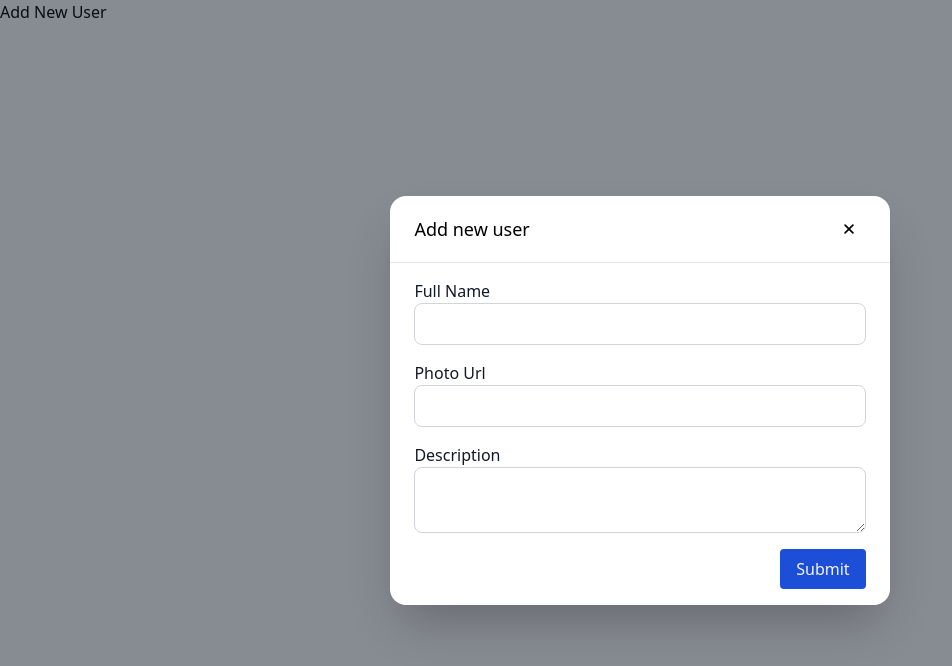
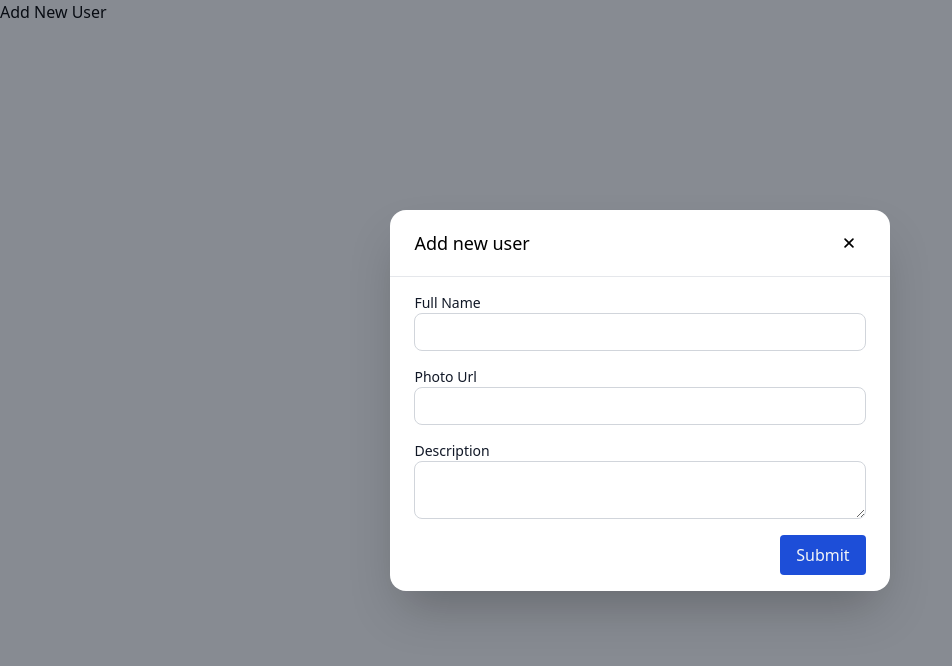
Before and after one commit to geekreflex/react-TDD, a React (Vite) app: page / in a window 1280 px wide. Both pictures are taken after a click on the button "Add New User". Shown: the top 666 px of the page, without its empty margins (0-952 px from the left). Built offline with nearby package versions, Linux system fonts and the light colour scheme.

Commit message:
user context

```diff
--- a/src/components/AddUser.tsx
+++ b/src/components/AddUser.tsx
@@ -45,16 +45,23 @@ const AddUser: React.FC<AddUserProps> = () => {
       <div>
         <form>
           <div>
-            <Input value={name} label="Full Name" onChange={handleNameChange} />
+            <Input
+              value={name}
+              label="Full Name"
+              onChange={handleNameChange}
+              id="fullname"
+            />
             <Input
               value={photoUrl}
               label="Photo Url"
               onChange={handlePhotoUrlChange}
+              id="photourl"
             />
             <Textarea
               value={description}
               label="Description"
               onChange={handleDescriptionChange}
+              id="description"
             />
           </div>
           <div className="flex justify-end">
--- a/src/components/Input.tsx
+++ b/src/components/Input.tsx
@@ -6,15 +6,16 @@ interface InputProps {
   ) => void;
   value: string;
   label: string;
+  id: string;
 }
 
-export const Input: React.FC<InputProps> = ({ onChange, value, label }) => {
+export const Input: React.FC<InputProps> = ({ onChange, value, label, id }) => {
   return (
     <div className="mb-4">
-      <Label label={label} />
+      <Label label={label} id={id} />
       <input
-        id={label}
-        className="border border-gray-300 block rounded-lg p-2 w-full outline-none focus:ring-1 focus:ring-blue-500 focus:border-blue-500"
+        id={id}
+        className="border border-gray-300 block rounded-lg p-2 w-full outline-none focus:ring-1 focus:ring-blue-500 focus:border-blue-500 text-sm"
         value={value}
         onChange={onChange}
       />
@@ -22,15 +23,20 @@ export const Input: React.FC<InputProps> = ({ onChange, value, label }) => {
   );
 };
 
-export const Textarea: React.FC<InputProps> = ({ onChange, value, label }) => {
+export const Textarea: React.FC<InputProps> = ({
+  onChange,
+  value,
+  label,
+  id,
+}) => {
   return (
     <div className="mb-4">
-      <Label label={label} />
+      <Label label={label} id={id} />
       <textarea
-        id={label}
+        id={id}
         value={value}
         onChange={onChange}
-        className="border border-gray-300 block rounded-lg p-2 w-full outline-none focus:ring-1 focus:ring-blue-500 focus:border-blue-500 h-500 max-h-300"
+        className="border border-gray-300 block rounded-lg p-2 w-full outline-none focus:ring-1 focus:ring-blue-500 focus:border-blue-500 h-500 max-h-300 text-sm"
       />
     </div>
   );
@@ -38,10 +44,11 @@ export const Textarea: React.FC<InputProps> = ({ onChange, value, label }) => {
 
 interface LabelProp {
   label: string;
+  id: string;
 }
-const Label: React.FC<LabelProp> = ({ label }) => {
+const Label: React.FC<LabelProp> = ({ label, id }) => {
   return (
-    <label htmlFor={label} className="block text-gray-900">
+    <label htmlFor={id} className="block text-gray-900 text-sm">
       {label}
     </label>
   );
--- /dev/null
+++ b/src/context/UserContext.tsx
@@ -0,0 +1,99 @@
+import React, {
+  createContext,
+  useContext,
+  useState,
+  useEffect,
+  useCallback,
+} from 'react';
+
+type User = {
+  id: string;
+  name: string;
+  photoUrl: string;
+  description: string;
+};
+
+type UserContextType = {
+  users: User[];
+  addUser: (user: User) => void;
+  getUser: (id: string) => User | undefined;
+  deleteUser: (id: string) => void;
+  updateUser: (user: User) => void;
+};
+
+const UserContext = createContext<UserContextType>({
+  users: [],
+  addUser: () => {},
+  getUser: () => undefined,
+  deleteUser: () => {},
+  updateUser: () => {},
+});
+
+type UserProviderProps = {
+  children: React.ReactNode;
+};
+
+const UserProvider: React.FC<UserProviderProps> = ({ children }) => {
+  const [users, setUsers] = useState<User[]>([]);
+
+  useEffect(() => {
+    const savedUsers = localStorage.getItem('users');
+    if (savedUsers) {
+      setUsers(JSON.parse(savedUsers));
+    }
+  }, []);
+
+  const persistUsers = useCallback((users: User[]) => {
+    localStorage.setItem('users', JSON.stringify(users));
+  }, []);
+
+  const addUser = useCallback(
+    (user: User) => {
+      const newUsers = [...users, user];
+      setUsers(newUsers);
+      persistUsers(newUsers);
+    },
+    [users, persistUsers]
+  );
+
+  const getUser = useCallback(
+    (id: string) => {
+      return users.find((user) => user.id === id);
+    },
+    [users]
+  );
+
+  const updateUser = useCallback(
+    (user: User) => {
+      const index = users.findIndex((u) => u.id === user.id);
+      if (index !== -1) {
+        const newUsers = [...users];
+        newUsers[index] = user;
+        setUsers(newUsers);
+        persistUsers(newUsers);
+      }
+    },
+    [users, persistUsers]
+  );
+
+  const deleteUser = useCallback(
+    (id: string) => {
+      const newUsers = users.filter((user) => user.id !== id);
+      setUsers(newUsers);
+      persistUsers(newUsers);
+    },
+    [users, persistUsers]
+  );
+
+  const contextValue = {
+    users,
+    addUser,
+    getUser,
+    updateUser,
+    deleteUser,
+  };
+
+  return (
+    <UserContext.Provider value={contextValue}>{children}</UserContext.Provider>
+  );
+};
```
